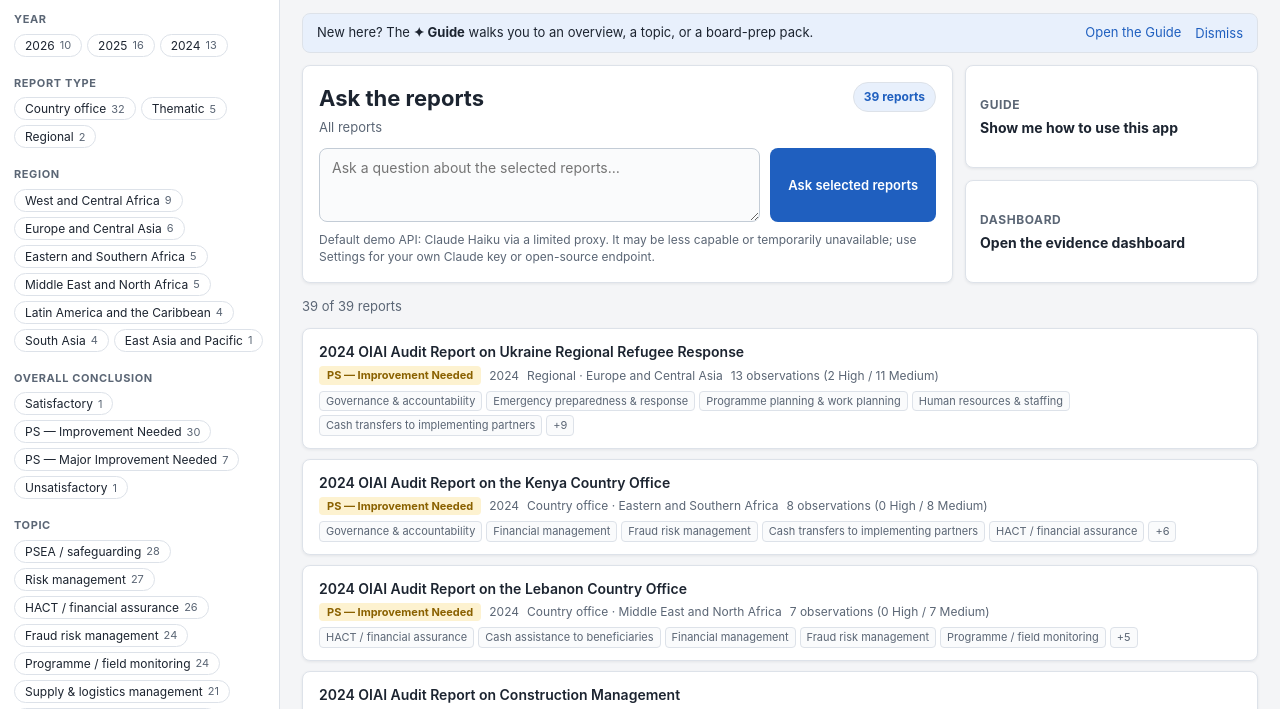
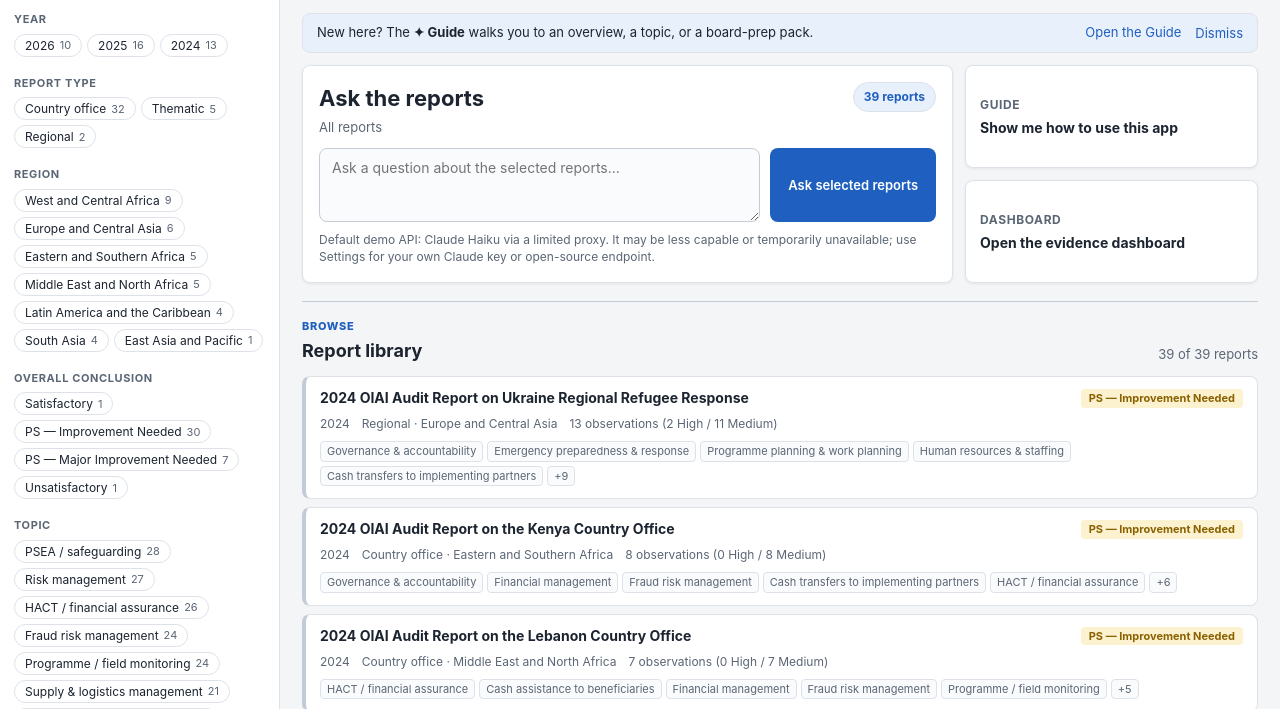
Before and after one commit to Podskarbi/Projects, a plain HTML site: page index.html in a window 1280 px wide. Shown: the part 91-800 px from the top of the page. Drawn offline with Linux system fonts and the light colour scheme; a script that the page names is missing.

Commit message:
Separate browse report library section

```diff
--- a/app.js
+++ b/app.js
@@ -313,9 +313,11 @@ function renderResults() {
       matchedHtml = `<div class="matched-obs">${rows}${more}</div>`;
     }
     html += `<a class="result-row" href="#/report/${encodeURIComponent(rec.id)}">
-      <div class="result-title">${escHtml(rec.title)}</div>
+      <div class="result-row-top">
+        <div class="result-title">${escHtml(rec.title)}</div>
+        <span class="badge ${ratingClass(rec.overall_conclusion.rating)}">${escHtml(ratingShort(rec.overall_conclusion.rating))}</span>
+      </div>
       <div class="result-meta">
-        <span class="badge ${ratingClass(rec.overall_conclusion.rating)}">${escHtml(ratingShort(rec.overall_conclusion.rating))}</span>
         <span>${rec.year}</span>
         <span>${escHtml(typeLabel(rec.type))}${rec.region ? " · " + escHtml(rec.region) : ""}</span>
         <span>${rec.observations.length} observations (${high} High / ${med} Medium)</span>
--- a/index.html
+++ b/index.html
@@ -10,7 +10,7 @@
 <meta name="apple-mobile-web-app-status-bar-style" content="default">
 <meta name="apple-mobile-web-app-title" content="Doc Intelligence">
 <link rel="apple-touch-icon" href="apple-touch-icon.png">
-<link rel="stylesheet" href="styles.css?v=1.0.15">
+<link rel="stylesheet" href="styles.css?v=1.0.16">
 </head>
 <body>
 
@@ -79,13 +79,21 @@
           </a>
         </div>
       </div>
-      <div class="results-head">
-        <button type="button" class="nav-btn" id="filtersBtn">Filters</button>
-        <span id="resultsCount"></span>
-        <button type="button" class="link-btn" id="clearFilters" hidden>Clear all filters</button>
-      </div>
       <div id="browseNlPanel" class="browse-nl" hidden></div>
-      <div id="resultsList" class="results-list"></div>
+      <section class="library-section" aria-labelledby="libraryTitle">
+        <div class="library-head">
+          <div>
+            <p class="section-kicker">Browse</p>
+            <h2 id="libraryTitle">Report library</h2>
+          </div>
+          <div class="results-head">
+            <button type="button" class="nav-btn" id="filtersBtn">Filters</button>
+            <span id="resultsCount"></span>
+            <button type="button" class="link-btn" id="clearFilters" hidden>Clear all filters</button>
+          </div>
+        </div>
+        <div id="resultsList" class="results-list"></div>
+      </section>
     </div>
   </section>
 
@@ -232,6 +240,6 @@
 })();
 </script>
 <script src="config.js"></script>
-<script src="app.js?v=1.0.15"></script>
+<script src="app.js?v=1.0.16"></script>
 </body>
 </html>
--- a/styles.css
+++ b/styles.css
@@ -136,12 +136,12 @@ main { flex: 1; min-height: 0; display: flex; flex-direction: column; }
 
 .results-pane { flex: 1; overflow-y: auto; padding: 16px 22px 60px; }
 .results-head {
-  display: flex; align-items: center; gap: 14px; margin-bottom: 12px;
+  display: flex; align-items: center; justify-content: flex-end; gap: 12px; text-align: right;
   color: var(--muted); font-size: 13px;
 }
 .home-grid {
   max-width: 980px; display: grid; grid-template-columns: minmax(0, 2fr) minmax(220px, 0.9fr);
-  gap: 12px; margin: 0 0 14px;
+  gap: 12px; margin: 0 0 18px;
 }
 .home-ask {
   background: var(--panel); border: 1px solid var(--border); border-radius: var(--radius);
@@ -204,21 +204,39 @@ main { flex: 1; min-height: 0; display: flex; flex-direction: column; }
   font-size: 13px; padding: 0; text-decoration: none; font-family: var(--font);
 }
 .link-btn:hover { text-decoration: underline; }
-.results-list { display: flex; flex-direction: column; gap: 10px; max-width: 980px; }
+.library-section {
+  max-width: 1080px; margin-top: 16px; padding-top: 16px;
+  border-top: 1px solid var(--border-strong);
+}
+.library-head {
+  display: flex; align-items: flex-end; justify-content: space-between; gap: 16px;
+  margin-bottom: 12px;
+}
+.section-kicker {
+  margin: 0 0 3px; color: var(--accent); font-size: 11px; font-weight: 800;
+  letter-spacing: 0.7px; text-transform: uppercase;
+}
+.library-head h2 {
+  margin: 0; font-size: 18px; letter-spacing: 0; color: var(--text);
+}
+.results-list { display: flex; flex-direction: column; gap: 8px; }
 .result-row {
   display: block; background: var(--panel); border: 1px solid var(--border);
-  border-radius: var(--radius); padding: 12px 16px; text-decoration: none; color: var(--text);
-  box-shadow: var(--shadow);
+  border-left: 4px solid var(--border-strong); border-radius: 8px;
+  padding: 12px 14px; text-decoration: none; color: var(--text);
 }
-.result-row:hover { border-color: var(--accent); }
-.result-title { font-weight: 600; font-size: 14px; margin-bottom: 4px; }
-.result-meta { display: flex; flex-wrap: wrap; gap: 8px; align-items: center; color: var(--muted); font-size: 12px; }
-.result-tags { margin-top: 6px; display: flex; flex-wrap: wrap; gap: 4px; }
+.result-row:hover { border-color: var(--accent); border-left-color: var(--accent); box-shadow: var(--shadow); }
+.result-row-top {
+  display: flex; align-items: flex-start; justify-content: space-between; gap: 12px; margin-bottom: 7px;
+}
+.result-title { font-weight: 700; font-size: 14px; line-height: 1.35; }
+.result-meta { display: flex; flex-wrap: wrap; gap: 6px 12px; align-items: center; color: var(--muted); font-size: 12px; }
+.result-tags { margin-top: 8px; display: flex; flex-wrap: wrap; gap: 4px; }
 .tag {
   background: var(--panel-alt); border: 1px solid var(--border); color: var(--muted);
   border-radius: 4px; padding: 1px 6px; font-size: 11px;
 }
-.matched-obs { margin-top: 8px; border-top: 1px dashed var(--border); padding-top: 6px; font-size: 12px; color: var(--muted); }
+.matched-obs { margin-top: 8px; border-top: 1px dashed var(--border); padding-top: 7px; font-size: 12px; color: var(--muted); }
 .matched-obs div { margin: 2px 0; }
 .zero-state {
   padding: 40px; text-align: center; color: var(--muted);
@@ -645,7 +663,7 @@ dialog::backdrop { background: rgba(28, 36, 48, 0.45); }
   }
   #filtersBtn { display: inline-block; }
   .results-pane { padding: 12px 12px 70px; }
-  .results-head { flex-wrap: wrap; gap: 8px; }
+  .results-head { flex-wrap: wrap; justify-content: flex-start; text-align: left; gap: 8px; }
   .home-grid { grid-template-columns: 1fr; }
   .home-ask { padding: 12px; }
   .home-ask-head { flex-direction: column; gap: 8px; }
@@ -659,6 +677,9 @@ dialog::backdrop { background: rgba(28, 36, 48, 0.45); }
   .segmented button { flex: 1; min-height: 34px; }
   .browse-nl-actions { align-items: stretch; flex-direction: column; gap: 8px; }
   .browse-nl-actions .send-btn { width: 100%; }
+  .library-section { margin-top: 12px; padding-top: 12px; }
+  .library-head { align-items: flex-start; flex-direction: column; gap: 8px; }
+  .result-row-top { flex-direction: column; gap: 6px; }
 
   /* Report view: stacked, compact */
   .report-cards { height: min(42vh, 360px); min-height: 240px; padding: 12px 12px 16px; }
--- a/sw.js
+++ b/sw.js
@@ -12,7 +12,7 @@
  *
  * Bump CACHE_VERSION when shipping changes to the precached set.
  */
-const CACHE_VERSION = "cao-v10";
+const CACHE_VERSION = "cao-v11";
 const SHELL = [
   "./",
   "index.html",
```
